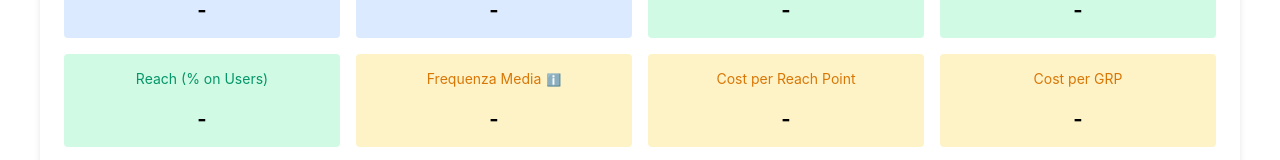
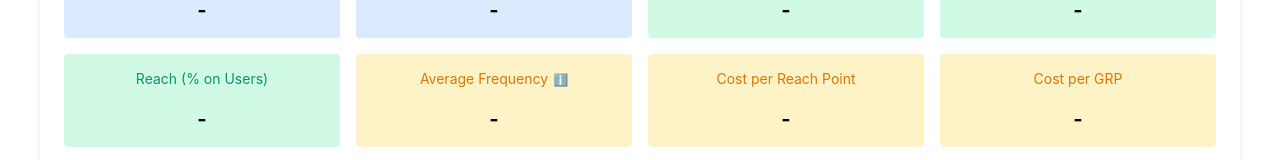
Before and after one commit to steprojects90/Reach-Lab, a React (Create React App) app: page / in a window 1280 px wide. Shown: the part 571-731 px from the top of the page. Built offline with nearby package versions, Linux system fonts and the light colour scheme.

Commit message:
Update ReachLab.jsx

```diff
--- a/src/ReachLab.jsx
+++ b/src/ReachLab.jsx
@@ -517,7 +517,7 @@ const ReachLab = () => {
 
           <div className="result-box result-box-warning">
             <p className="result-label text-warning">
-              Frequenza Media
+            Average Frequency
               {useAdaptiveFrequency && (
                 <span className="tooltip" title="Frequenza adattata per riflettere la distribuzione reale delle impressioni">ℹ️</span>
               )}
```
